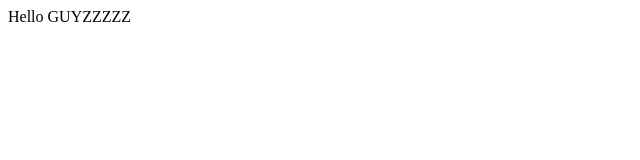
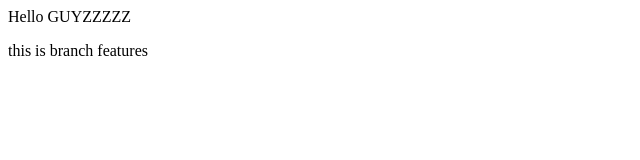
Before and after one commit to AnushthaMittal/localrepo, a plain HTML site: page index.html in a window 1280 px wide. Shown: the whole page, without its empty margins (0-640 px from the left). Drawn offline with Linux system fonts and the light colour scheme.

Commit message:
add features

```diff
--- a/index.html
+++ b/index.html
@@ -1 +1,2 @@
 <p>Hello GUYZZZZZ</p>
+<p>this is branch features</p>
```
